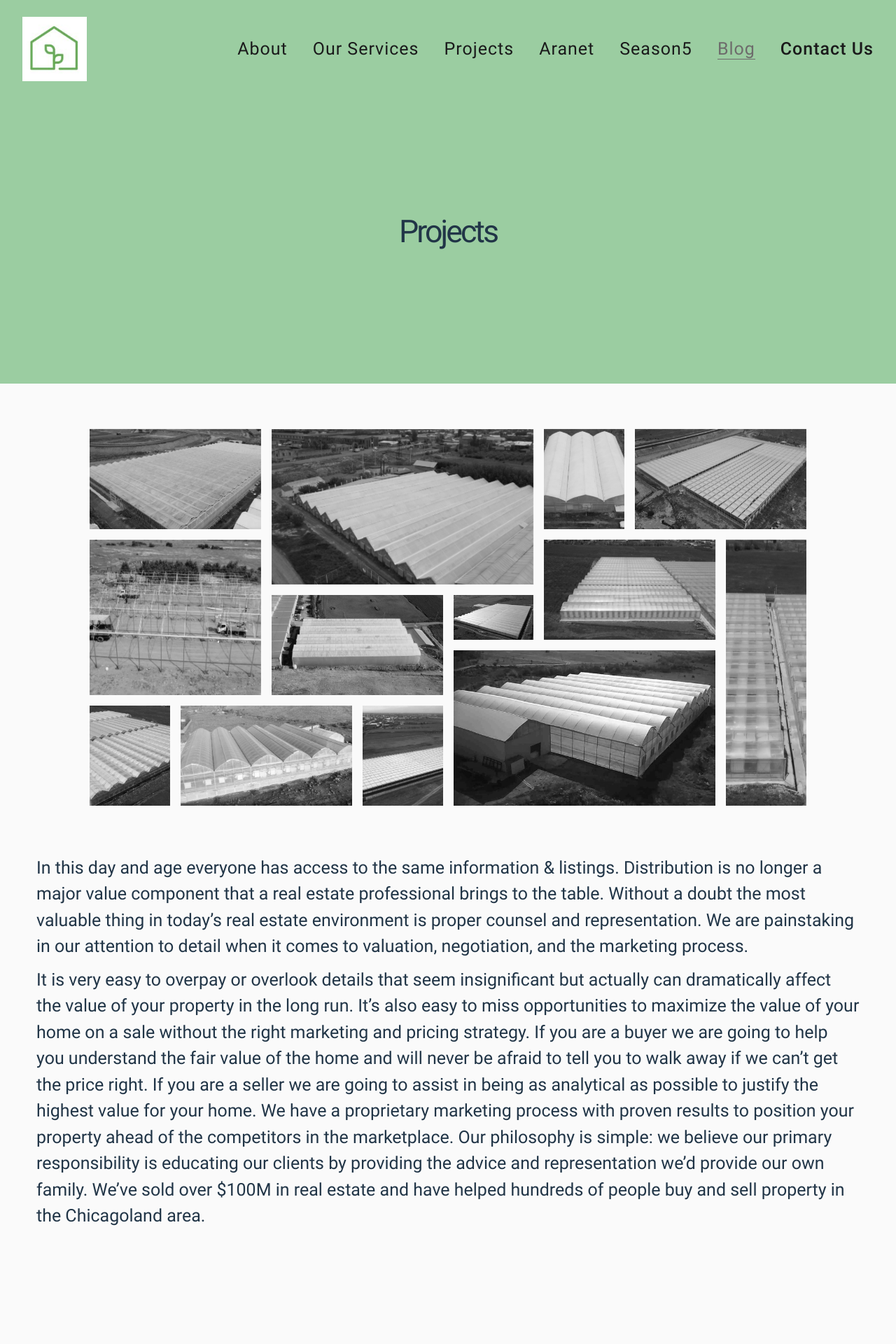
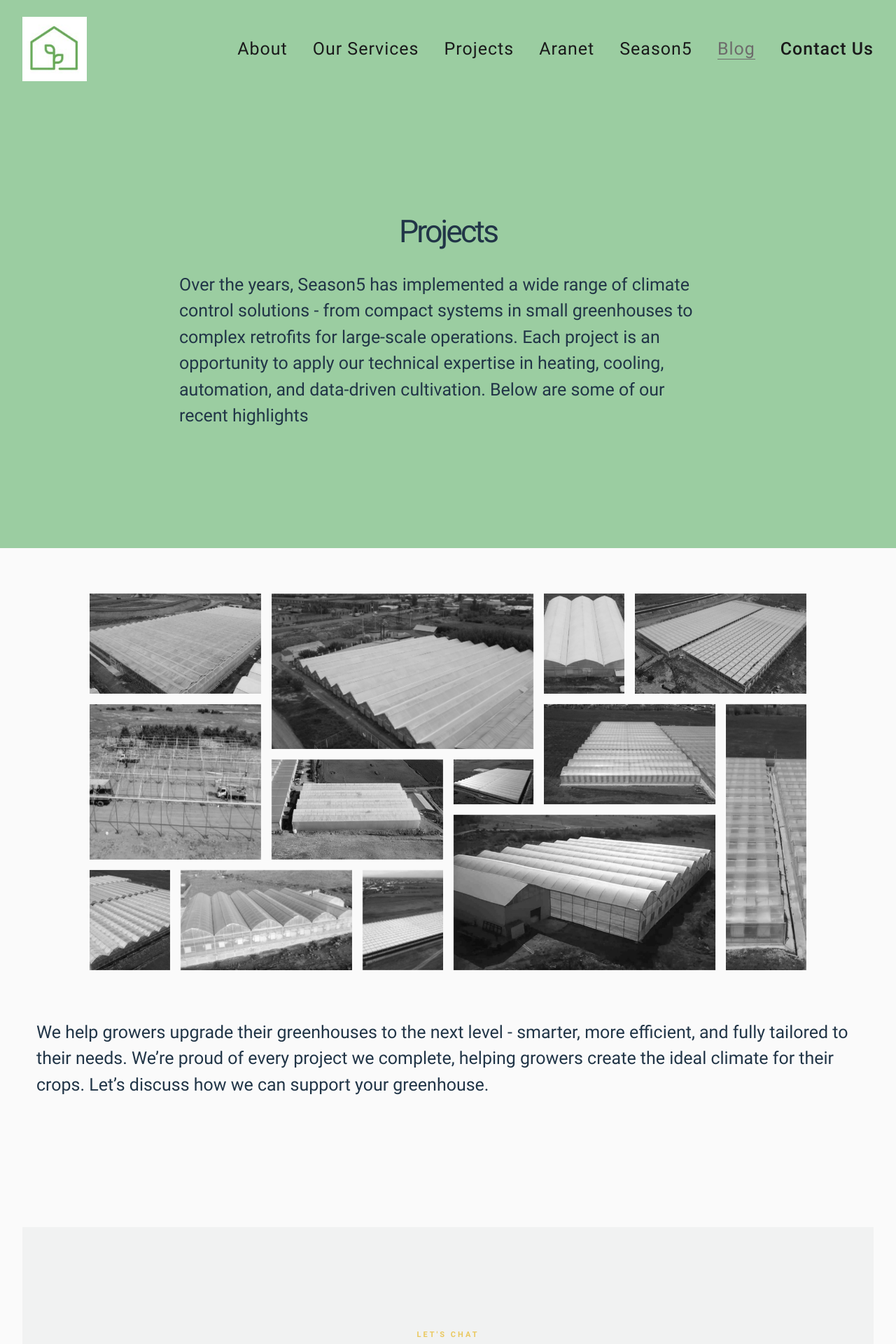
Before and after one commit to LevonSS/seasonFive, a React (Vite) app: page /blog in a window 1280 px wide. Shown: the top 1920 px of the page at 70% size. Built offline with nearby package versions, Linux system fonts and the light colour scheme.

Commit message:
upgrate gallery modal info

```diff
--- a/src/components/gallery/Gallery.tsx
+++ b/src/components/gallery/Gallery.tsx
@@ -8,6 +8,7 @@ import Modal from "../modal/Modal";
 import { useState } from "react";
 
 interface Info {
+  title: string;
   text: string;
   image: string;
 }
@@ -15,7 +16,11 @@ interface Info {
 const Gallery = () => {
   const [openModal, setOpenModal] = useState(false);
   const [isActive, setisActive] = useState(false);
-  const [projectinfo, setProjectInfo] = useState<Info>({ text: "", image: "" });
+  const [projectinfo, setProjectInfo] = useState<Info>({
+    title: "",
+    text: "",
+    image: "",
+  });
 
   const handleClick = (info: Info) => {
     setOpenModal(true);
@@ -49,7 +54,8 @@ const Gallery = () => {
                 isActive={isActive}
                 setisActive={setisActive}
                 setOpenModal={setOpenModal}
-                text="Text Text"
+                title={projectinfo.title}
+                text={projectinfo.text}
                 image={`${_GALLERYPATH + projectinfo.image}`}
               />,
               document.body
--- a/src/components/modal/Modal.tsx
+++ b/src/components/modal/Modal.tsx
@@ -1,7 +1,7 @@
-import { Suspense } from "react";
 import styles from "./Modal.module.scss";
 
 interface Props {
+  title: string;
   text: string;
   image: string;
   isActive: boolean;
@@ -9,7 +9,14 @@ interface Props {
   setOpenModal: (value: boolean) => void;
 }
 
-const Modal = ({ text, image, setOpenModal, setisActive, isActive }: Props) => {
+const Modal = ({
+  title,
+  text,
+  image,
+  setOpenModal,
+  setisActive,
+  isActive,
+}: Props) => {
   const handleModalClose = () => {
     setisActive(false);
     setOpenModal(false);
@@ -19,13 +26,11 @@ const Modal = ({ text, image, setOpenModal, setisActive, isActive }: Props) => {
       className={`${styles.container}  ${isActive ? styles["isActive"] : ""}`}
     >
       <div className={styles.modal}>
-        <h3 className={styles.title}>Project</h3>
-        <Suspense fallback={<p>Loading...</p>}>
-          <figure>
-            <img src={image} alt="Project image" loading="lazy" />
-          </figure>
-        </Suspense>
-        <div className={styles.text}>{text}</div>
+        <h3 className={styles.title}>Project - {title}</h3>
+        <figure>
+          <img src={image} alt="Project image" loading="lazy" />
+        </figure>
+        <p className={styles.text}>{text}</p>
         <button onClick={handleModalClose}>Close</button>
       </div>
       <div className={styles.overlay} onClick={handleModalClose}></div>
--- a/src/data/data.ts
+++ b/src/data/data.ts
@@ -1343,17 +1343,69 @@ export const serviceTypes = [
 ];
 
 export const projectsImage = [
-  { image: "image1.webp", text: "Temp text" },
-  { image: "image2.webp", text: "Temp text" },
-  { image: "image3.webp", text: "Temp text" },
-  { image: "image4.webp", text: "Temp text" },
-  { image: "image5.webp", text: "Temp text" },
-  { image: "image6.webp", text: "Temp text" },
-  { image: "image7.webp", text: "Temp text" },
-  { image: "image8.webp", text: "Temp text" },
-  { image: "image9.webp", text: "Temp text" },
-  { image: "image10.webp", text: "Temp text" },
-  { image: "image11.webp", text: "Temp text" },
-  { image: "image12.jpg", text: "Temp text" },
-  { image: "image13.jpg", text: "Temp text" },
+  {
+    image: "image1.webp",
+    title: "0.6 ha Roses",
+    text: "Voskevaz | Heating & cooling, Season5 climate computer, data-driven growing",
+  },
+  {
+    image: "image2.webp",
+    title: "0.45 ha Roses",
+    text: "Voskevaz | Season5 climate computer installed",
+  },
+  {
+    image: "image3.webp",
+    title: "0.1 ha Rose Nursery",
+    text: "0.1 ha Rose Nursery Voskevaz | Heating & cooling system with condensing boilers, Season5 climate computer",
+  },
+  {
+    image: "image4.webp",
+    title: "1.5 ha Roses",
+    text: "Voskevaz | Heating & cooling, Season5 climate computer",
+  },
+  {
+    image: "image5.webp",
+    title: "0.13 ha Rose Nursery",
+    text: "Voskevaz | Heating & cooling system, Season5 climate computer – IN PROGRESS!",
+  },
+  {
+    image: "image6.webp",
+    title: "0.25 ha Potted Flowers",
+    text: "Akunk | Heating & cooling system design",
+  },
+  {
+    image: "image7.webp",
+    title: "3.2 ha Roses",
+    text: "Akunk | Heating system modernization, boiler room upgrade",
+  },
+  {
+    image: "image8.webp",
+    title: "1 ha Spray Roses",
+    text: "Hartavan | Heating, cooling and control system design",
+  },
+  {
+    image: "image9.webp",
+    title: "2.0 ha Spray Roses",
+    text: "Hartavan | Heating system modernisation",
+  },
+  {
+    image: "image10.webp",
+    title: "3.1 ha Spray Roses",
+    text: "Hartavan | Boiler room upgrade",
+  },
+  {
+    image: "image11.webp",
+    title: "0.3 ha Tomatoes",
+    text: "Arzni | Heating & cooling system, data-driven growing with Aranet sensors",
+  },
+  {
+    image: "image12.jpg",
+    title: "1.0 ha Gerbera",
+    text: "Marmarashen | Heating & cooling system design",
+  },
+  {
+    image: "image13.jpg",
+    title: "0.7 ha Sweet Pepper",
+    text: "Parpi | Heating & cooling system design",
+  },
 ];
--- a/src/pages/ProductsItem.tsx
+++ b/src/pages/ProductsItem.tsx
@@ -6,7 +6,6 @@ import { defObj } from "../helper/constants";
 const ProductItem = () => {
   const { productId } = useParams();
   const { selectedProduct } = getSelectedProduct(productId!);
-  console.log(selectedProduct);
   return (
     <div>
       <ItemPage item={selectedProduct ? selectedProduct : defObj} />
--- a/src/pages/Projects.tsx
+++ b/src/pages/Projects.tsx
@@ -9,35 +9,24 @@ const Projects = () => {
         <h1>
           <span>Projects</span>
         </h1>
+        <p>
+          Over the years, Season5 has implemented a wide range of climate
+          control solutions - from compact systems in small greenhouses to
+          complex retrofits for large-scale operations. Each project is an
+          opportunity to apply our technical expertise in heating, cooling,
+          automation, and data-driven cultivation. Below are some of our recent
+          highlights
+        </p>
       </Section>
       <Section type="sectionBox__gallery">
         <Gallery />
       </Section>
       <Section type="sectionBox__white" modifier="sectionBox__white--mt0">
         <p>
-          In this day and age everyone has access to the same information &
-          listings. Distribution is no longer a major value component that a
-          real estate professional brings to the table. Without a doubt the most
-          valuable thing in today’s real estate environment is proper counsel
-          and representation. We are painstaking in our attention to detail when
-          it comes to valuation, negotiation, and the marketing process.
-        </p>
-        <p>
-          It is very easy to overpay or overlook details that seem insignificant
-          but actually can dramatically affect the value of your property in the
-          long run. It’s also easy to miss opportunities to maximize the value
-          of your home on a sale without the right marketing and pricing
-          strategy. If you are a buyer we are going to help you understand the
-          fair value of the home and will never be afraid to tell you to walk
-          away if we can’t get the price right. If you are a seller we are going
-          to assist in being as analytical as possible to justify the highest
-          value for your home. We have a proprietary marketing process with
-          proven results to position your property ahead of the competitors in
-          the marketplace. Our philosophy is simple: we believe our primary
-          responsibility is educating our clients by providing the advice and
-          representation we’d provide our own family. We’ve sold over $100M in
-          real estate and have helped hundreds of people buy and sell property
-          in the Chicagoland area.
+          We help growers upgrade their greenhouses to the next level - smarter,
+          more efficient, and fully tailored to their needs. We’re proud of
+          every project we complete, helping growers create the ideal climate
+          for their crops. Let’s discuss how we can support your greenhouse.
         </p>
       </Section>
       <Section type="sectionBox__banner">
```
